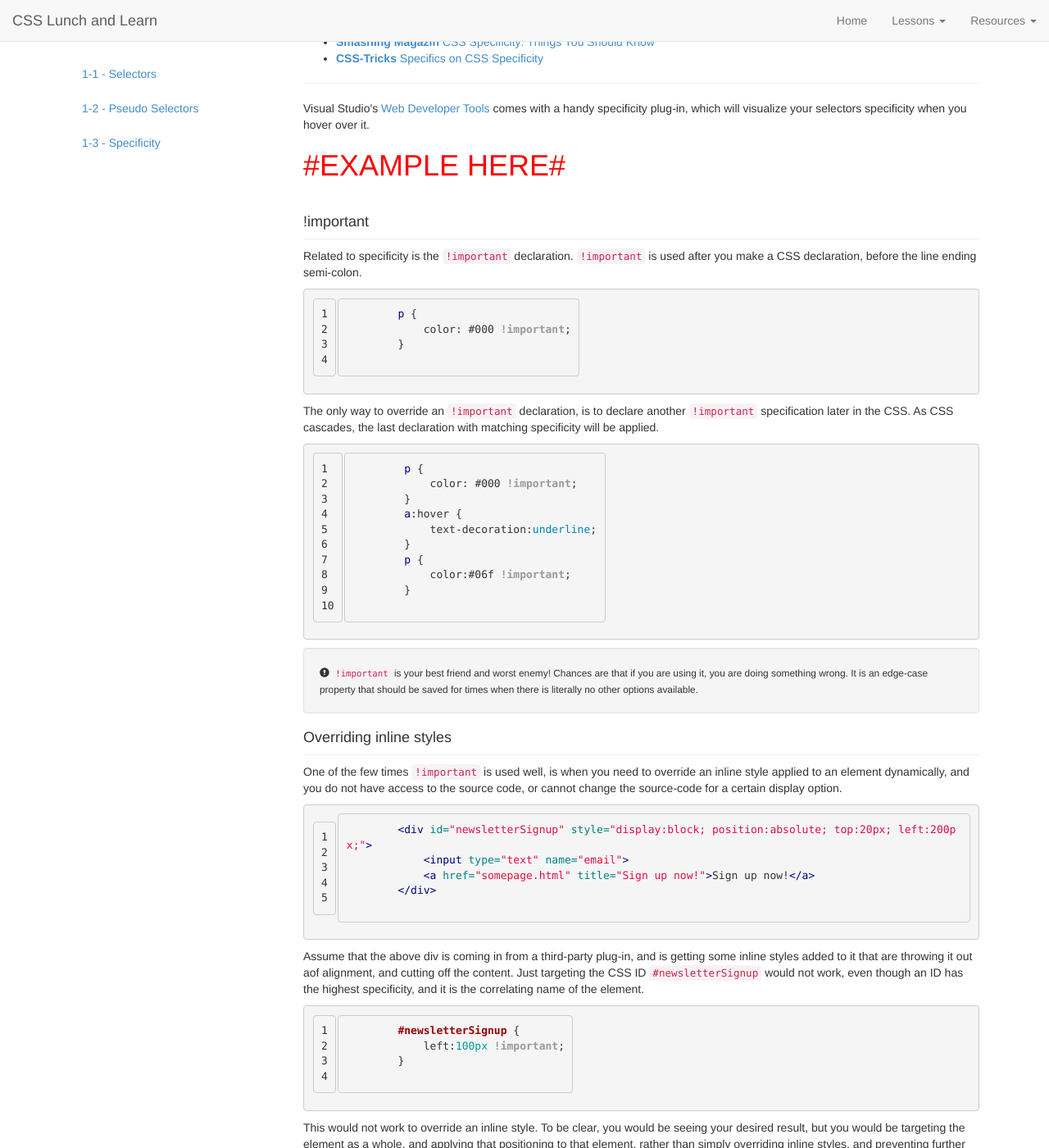
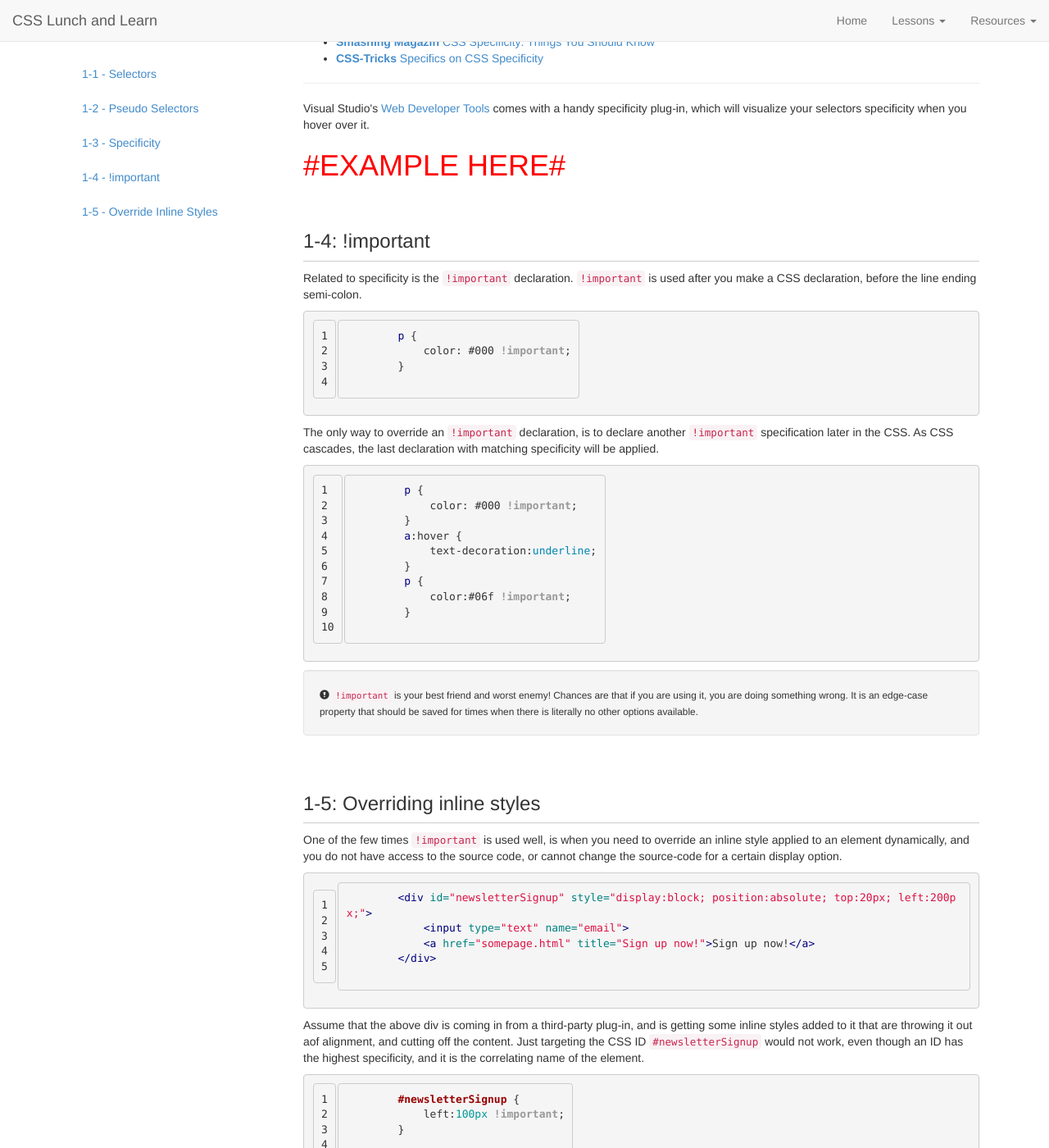
Before and after one commit to robabby/lunch-and-learn, a Jekyll site: the page built from introduction.html, in a window 1280 px wide and 1400 px high, scrolled down 5227 px. Shown: the whole window at 82% size. Built offline with Jekyll 4.4.1, drawn with Linux system fonts in a browser that asks for light colours; Markdown is read by kramdown in place of the engine named in the settings.

Commit message:
Updated Intro Layout

```diff
--- a/_includes/header.html
+++ b/_includes/header.html
@@ -47,9 +47,11 @@
             <li><a href="http://tympanus.net/codrops/">Codrops</a></li>
             <li><a href="http://tutorialzine.com">Tutorialzine</a></li>
             <li><a href="http://csstricks.com">CSS Tricks</a></li>
+            <li><a href="https://developer.mozilla.org/en-US/docs/Web/CSS">MDN - CSS</a></li>
             <li class="divider"></li>
             <li><a href="http://css3generator.com">CSS3 Generator</a></li>
-            <li><a href="#">Colorzilla</a></li>
+            <li><a href="http://www.colorzilla.com/gradient-editor/">Colorzilla Gradient Generator</a></li>
+            <li><a href="http://csslint.net/">CSSLint</a></li>
           </ul>
         </li>
       </ul>
--- a/introduction.html
+++ b/introduction.html
@@ -8,6 +8,8 @@ title: Introduction to CSS
             <li><a href="#selectors">1-1 - Selectors</a></li>
             <li><a href="#pseudo">1-2 - Pseudo Selectors</a></li>
             <li><a href="#specificity">1-3 - Specificity</a></li>
+            <li><a href="#important">1-4 - !important</a></li>
+            <li><a href="#override">1-5 - Override Inline Styles</a></li>
         </ul>
     </div>
 </div>
@@ -252,10 +254,10 @@ title: Introduction to CSS
             color:#37f;
         }
         {% endhighlight %}
-    </div>
 
-    <div class="well">
-        <small><i class="glyphicon glyphicon-exclamation-sign"></i>&nbsp;For a more comprehensive look at Classes, IDs, Selectors &amp; Psuedo-Selectors view the <a href="https://developer.mozilla.org/en-US/docs/Web/Guide/CSS/Getting_started/Selectors">MDN article</a>. You can also look at an exhaustive list of selectors over on <a href="http://quirksmode.org/css/selectors/">Quirksmode</a></small>
+        <div class="well">
+            <small><i class="glyphicon glyphicon-exclamation-sign"></i>&nbsp;For a more comprehensive look at Classes, IDs, Selectors &amp; Psuedo-Selectors view the <a href="https://developer.mozilla.org/en-US/docs/Web/Guide/CSS/Getting_started/Selectors">MDN article</a>. You can also look at an exhaustive list of selectors over on <a href="http://quirksmode.org/css/selectors/">Quirksmode</a></small>
+        </div>
     </div>
 
     <div id="specificity" class="lesson">
@@ -277,9 +279,9 @@ title: Introduction to CSS
         <p>Visual Studio's <a href="#">Web Developer Tools</a> comes with a handy specificity plug-in, which will visualize your selectors specificity when you hover over it.</p>
 
         <h1 style="color:red">#EXAMPLE HERE#</h1>
-
-        <br />
-        <h4 class="sub-title">!important</h4>
+    </div>
+    <div id="important" class="lesson">
+        <h3 class="title">1-4: !important</h3>
 
         <p>Related to specificity is the <code>!important</code> declaration.  <code>!important</code> is used after you make a CSS declaration, before the line ending semi-colon.</p>
 
@@ -306,8 +308,9 @@ title: Introduction to CSS
         <div class="well">
             <small><i class="glyphicon glyphicon-exclamation-sign"></i>&nbsp;<code>!important</code> is your best friend and worst enemy!  Chances are that if you are using it, you are doing something wrong.  It is an edge-case property that should be saved for times when there is literally no other options available.</small>
         </div>
-
-        <h4 class="sub-title">Overriding inline styles</h4>
+    </div>
+    <div id="override" class="lesson">
+        <h3 class="title">1-5: Overriding inline styles</h3>
 
         <p>One of the few times <code>!important</code> is used well, is when you need to override an inline style applied to an element dynamically, and you do not have access to the source code, or cannot change the source-code for a certain display option.</p>
 
```
Also changed, not shown: 1 other file.
